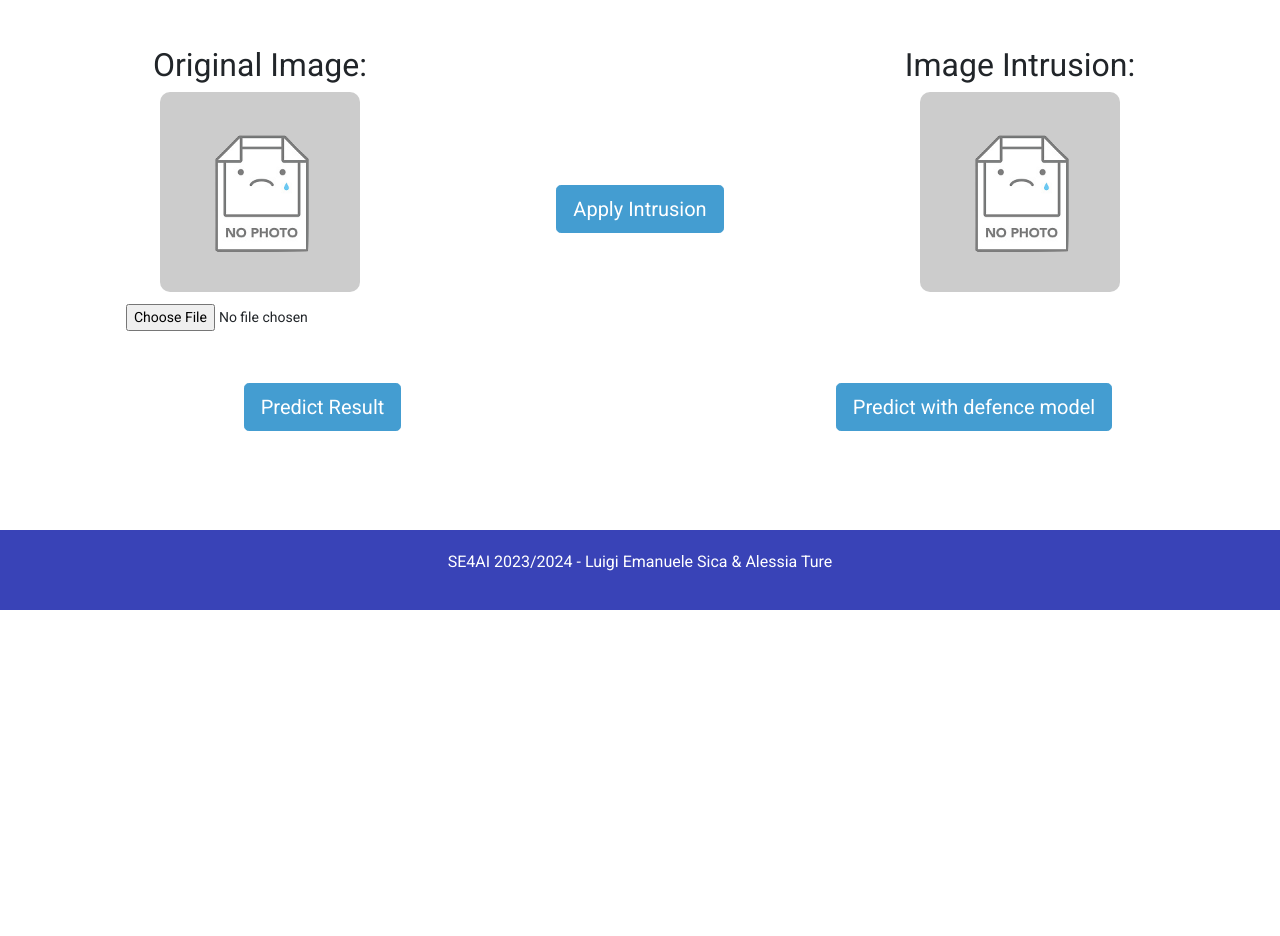
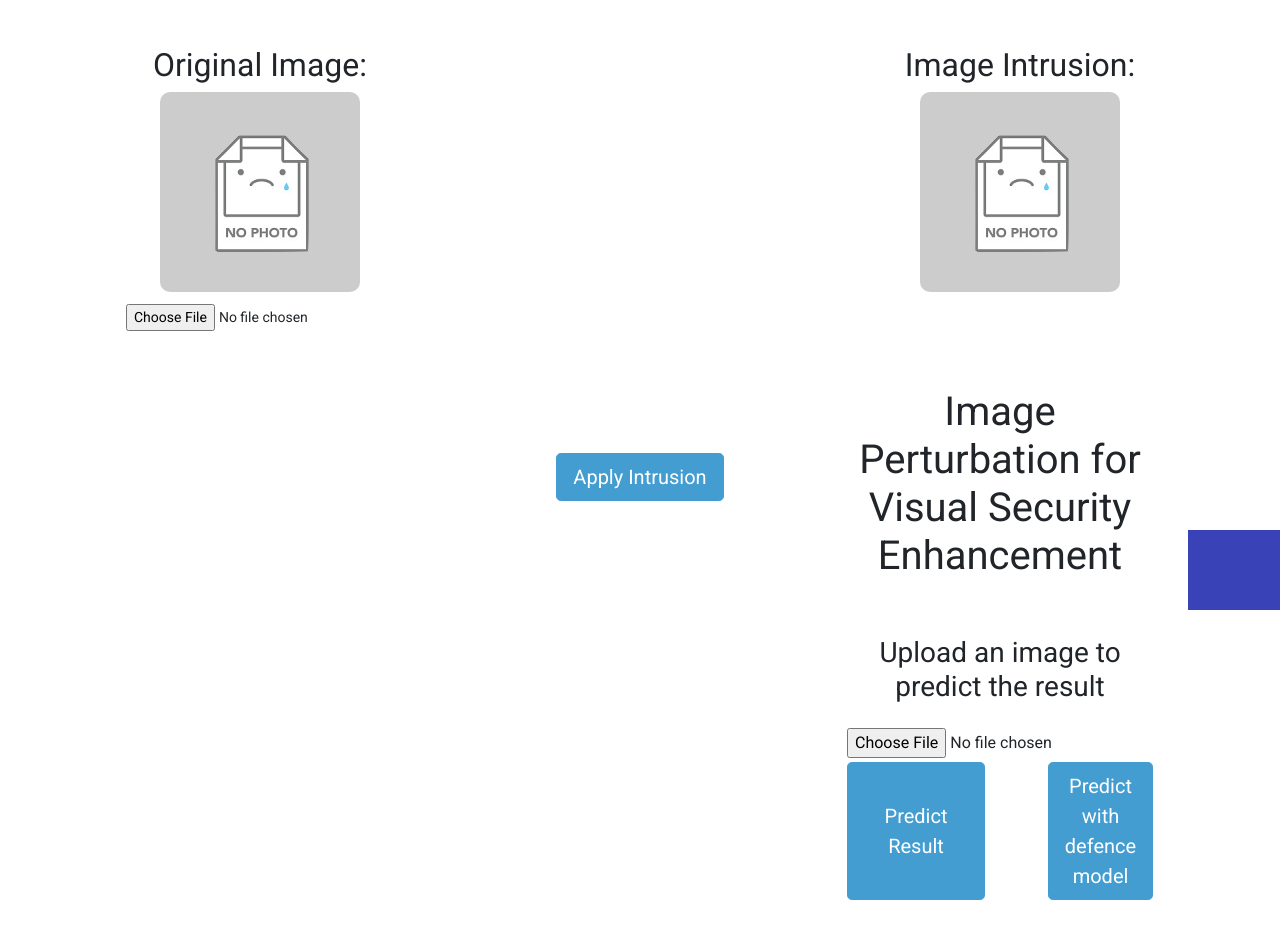
Before and after one commit to luigiPP93/FGSM-Road-Shield, a Flask app: template FGSM_SIFAI/templates/index.html in a window 1280 px wide. Shown: the part 190-1126 px from the top of the page. Before the commit the page ends 800 px from the top, so only its background shows below. Run offline with Flask 3, Linux system fonts and the light colour scheme; the template is opened without the code that fills it, so the values that code supplies are empty; some libraries are stand-ins or nearby versions; some web fonts are replaced.

Commit message:
Update index.html

```diff
--- a/FGSM_SIFAI/templates/index.html
+++ b/FGSM_SIFAI/templates/index.html
@@ -1,3 +1,20 @@
+<!--
+    This is the index.html file for the FGSM Road Shield web application.
+    It contains the HTML structure and elements for the user interface.
+
+    The file includes the necessary CSS and JavaScript libraries, as well as the custom styles and scripts.
+
+    The main content of the page includes a header with the application title, and a main section with three input fields:
+    - Attack Type: A dropdown menu to select the type of attack.
+    - Traffic Sign: A dropdown menu to select the traffic sign.
+    - Perturbation Level: A range input to select the perturbation level.
+
+    The selected values from these input fields will be used for generating the FGSM Road Shield.
+
+    The file also includes a loop to dynamically populate the Traffic Sign dropdown menu with options based on a list of signs.
+
+    Note: This is a partial code snippet and may not include the complete HTML structure of the page.
+-->
 <!DOCTYPE html>
 <html lang="en">
 <head>
@@ -45,6 +62,14 @@
 
             </div>
 
+            <!--
+                This HTML code represents the main content of the index page.
+                It contains a row with three columns, each containing different elements related to image processing and prediction.
+                The first column displays the original image and allows the user to upload a new image.
+                The second column contains a button to apply an intrusion to the image.
+                The third column displays the intruded image and shows the prediction results.
+                Below the row, there are two additional buttons for predicting the result and predicting with a defense model.
+            -->
             <div class="row d-flex justify-content-center mt-5">
                 <div class="col-md-4 d-flex flex-column align-items-center">
                     <h2 class="fs-3 text-center">Original Image:</h2>
@@ -92,8 +117,25 @@
                                 <div class="line"></div>
                             </div>
                         </div>
+                    <!--
+                        This HTML code represents the index page template for the Image Perturbation for Visual Security Enhancement project.
+                        It contains a main container with two rows of buttons for predicting results and predicting with a defense model.
+                        The buttons are styled using Bootstrap classes and have corresponding onclick event handlers.
+                    -->
+                    <div class="container">
+                        <div class="row mt-5">
+                            <div class="col-md-12 text-center">
+                                <h1>Image Perturbation for Visual Security Enhancement</h1>
                             </div>
                         </div>
+                        <div class="row mt-5">
+                            <div class="col-md-12 text-center">
+                                <h3>Upload an image to predict the result</h3>
+                            </div>
+                        </div>
+                        <div class="row mt-3">
+                            <div class="col-md-12 text-center">
+                                <input type="file" id="imageUpload" accept=".jpg, .jpeg, .png" />
                             </div>
                         </div>
                         <div class="row mt-1 d-flex justify-content-center">
@@ -104,11 +146,23 @@
                                 <button class="btn btn-primary btn-lg " onclick="Predict_With_Intrusion()">Predict with defence model</button>
                             </div>
                         </div>
-    </main>
+                    </div>
+                    <main>
 
     <footer class="text-center mt-4">
         <p>SE4AI 2023/2024 - Luigi Emanuele Sica & Alessia Ture</p>
     </footer>
+    <!--
+        This script contains functions related to image preview, range input, alerts, and setting default labels.
+
+        Functions:
+        - oninput: Updates the value of a range input element and displays it.
+        - previewImage: Displays a preview of the selected image and handles error messages.
+        - showAlert: Displays a custom alert message.
+        - removeAlert: Removes the custom alert message.
+        - change event listener: Marks the sign select element as touched and removes the alert message.
+        - setDefaultLabel: Sets the default label of the sign select element based on a prediction.
+    -->
     <script>
         document.getElementById("range").oninput = function() {
             document.getElementById("range-value").innerHTML = this.value;
@@ -181,6 +235,13 @@
             }
         }
 
+        /**
+         * Applies intrusion to an image and updates the HTML with the perturbed image and prediction result.
+         * @function ApplyIntrusion
+         */
+        function ApplyIntrusion() {
+            // Code implementation...
+        }
         function ApplyIntrusion() {
             var fileInput = document.getElementById("image1");
             var errorMessage = document.getElementById("error-message");
@@ -246,29 +307,39 @@
             });
         }
 
+        /**
+         * Function to predict with intrusion.
+         *
+         * This function retrieves the intrusion image, checks if it is present, and then sends a POST request to the server for prediction.
+         * If the intrusion image is not present, an error message is displayed.
+         * After receiving the prediction result, it updates the UI accordingly.
+         */
         function Predict_With_Intrusion() {
+            // Retrieve the intrusion image, error message, and loading spinner elements
             var intrusionImage = document.getElementById("preview2");
             var errorMessage = document.getElementById("intrusion-error-message");
             var loadingSpinner = document.getElementById('loadingSpinnerDefence');
 
-            // Verifica se è presente un'immagine perturbata
+            // Check if an intrusion image is present
             if (!intrusionImage.src || intrusionImage.src === "" || intrusionImage.src.endsWith("noimg.png")) {
                 errorMessage.innerText = "Please apply an intrusion before predicting with defense model.";
                 errorMessage.style.display = "block";
-                return; // Interrompe l'esecuzione della funzione se non è presente un'immagine perturbata
+                return; // Interrupt the function execution if no intrusion image is present
             }
 
-            errorMessage.style.display = "none"; // Nasconde il messaggio di errore se è presente un'immagine perturbata
-            loadingSpinner.style.display = 'block'; // Mostra il caricamento
+            errorMessage.style.display = "none"; // Hide the error message if an intrusion image is present
+            loadingSpinner.style.display = 'block'; // Show the loading spinner
 
             var formData = new FormData();
 
+            // Send a POST request to the server for prediction
             fetch('/predictWhitIntrusion', {
                 method: 'POST',
                 body: formData
             })
             .then(response => response.text())
             .then(data => {
+                // Update the UI with the prediction result
                 document.getElementById('prediction-result-intrusion').innerText = "Prediction Defence Model: " + data;
                 loadingSpinner.style.display = 'none';
             })
@@ -278,22 +349,25 @@
             });
         }
 
+        /**
+         * Function to predict the result based on the uploaded image.
+         */
         function predictResult() {
             var fileInput = document.getElementById("image1");
             var errorMessage = document.getElementById("error-message");
             var loadingSpinner = document.getElementById('loadingSpinnerPredictionBase');
 
-            // Controlla se è stata caricata un'immagine
+            // Check if an image has been uploaded
             if (!fileInput.files || !fileInput.files[0]) {
                 errorMessage.style.display = 'block';
                 errorMessage.innerText = 'Please upload an image before proceeding.';
-                return; // Interrompe l'esecuzione della funzione se non c'è un'immagine
+                return; // Stop the function execution if no image is present
             } else {
-                errorMessage.style.display = "none"; // Nasconde il messaggio di errore se è presente un'immagine perturbata
+                errorMessage.style.display = "none"; // Hide the error message if a perturbed image is present
             }
 
-            errorMessage.style.display = 'none'; // Nasconde il messaggio di errore se l'immagine è presente
-            loadingSpinner.style.display = 'block'; // Mostra il caricamento
+            errorMessage.style.display = 'none'; // Hide the error message if the image is present
+            loadingSpinner.style.display = 'block'; // Show the loading spinner
 
             var formData = new FormData();
             formData.append("image1", fileInput.files[0]);
@@ -305,7 +379,7 @@
             .then(response => response.text())
             .then(data => {
                 document.getElementById('prediction-result-base').innerText = "Prediction: " + data;
-                setDefaultLabel(data); // Imposta la previsione come etichetta di default
+                setDefaultLabel(data); // Set the prediction as the default label
                 loadingSpinner.style.display = 'none';
             })
             .catch(error => {
```
Lines whose indentation alone changed are shown as unchanged.
